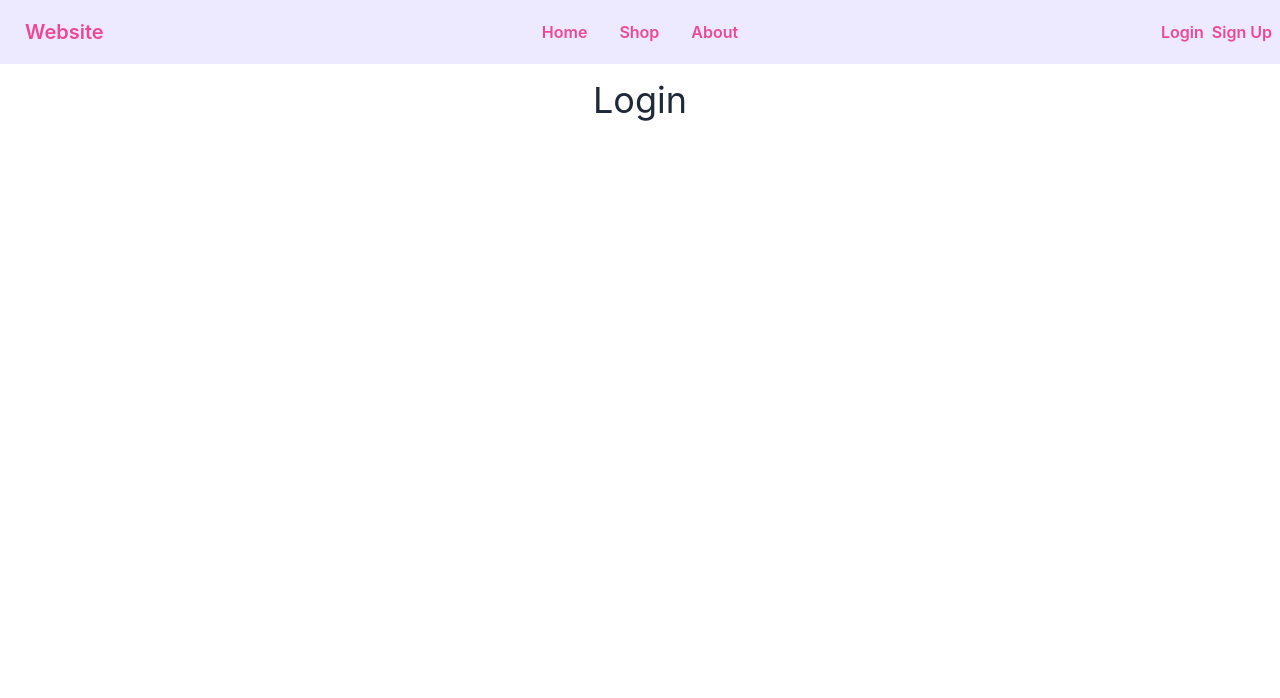
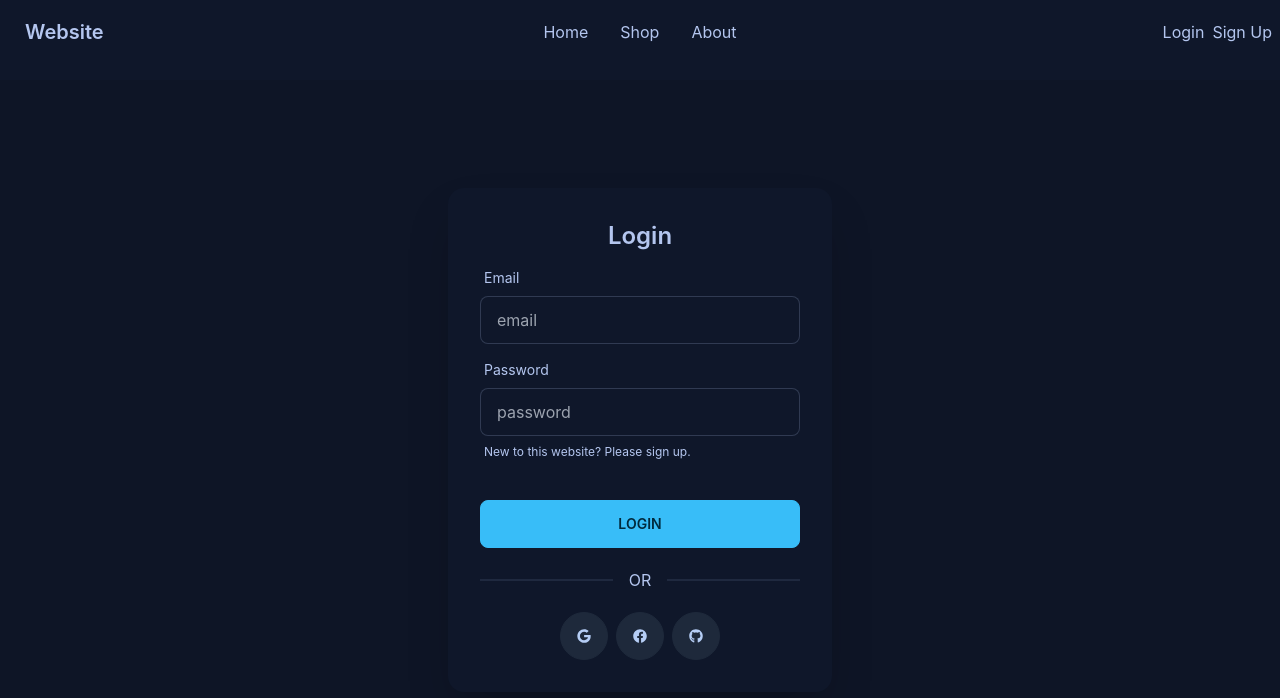
Before and after one commit to Yeshrat-Zerin-Yera/Login-Method-Tailwind-DaisyUI-React, a React (Create React App) app: page /login in a window 1280 px wide. Shown: the top 698 px of the page. Built offline with nearby package versions, Linux system fonts and the light colour scheme; no server answers.

Commit message:
Safety Commit

```diff
--- a/package.json
+++ b/package.json
@@ -3,12 +3,17 @@
   "version": "0.1.0",
   "private": true,
   "dependencies": {
+    "@fortawesome/fontawesome-svg-core": "^6.2.1",
+    "@fortawesome/free-solid-svg-icons": "^6.2.1",
+    "@fortawesome/react-fontawesome": "^0.2.0",
     "@testing-library/jest-dom": "^5.16.5",
     "@testing-library/react": "^13.4.0",
     "@testing-library/user-event": "^13.5.0",
     "daisyui": "^2.42.1",
+    "firebase": "^9.14.0",
     "react": "^18.2.0",
     "react-dom": "^18.2.0",
+    "react-icons": "^4.7.1",
     "react-router-dom": "^6.4.3",
     "react-scripts": "5.0.1",
     "web-vitals": "^2.1.4"
--- a/public/index.html
+++ b/public/index.html
@@ -1,14 +1,12 @@
 <!DOCTYPE html>
-<html lang="en">
+<html lang="en" data-theme="night">
+
 <head>
   <meta charset="utf-8" />
   <link rel="icon" href="%PUBLIC_URL%/favicon.ico" />
   <meta name="viewport" content="width=device-width, initial-scale=1" />
   <meta name="theme-color" content="#000000" />
-    <meta
-      name="description"
-      content="Web site created using create-react-app"
-    />
+  <meta name="description" content="Web site created using create-react-app" />
   <link rel="apple-touch-icon" href="%PUBLIC_URL%/logo192.png" />
   <!--
       manifest.json provides metadata used when your web app is installed on a
@@ -26,6 +24,7 @@
     -->
   <title>React App</title>
 </head>
+
 <body>
   <noscript>You need to enable JavaScript to run this app.</noscript>
   <div id="root"></div>
@@ -40,4 +39,5 @@
       To create a production bundle, use `npm run build` or `yarn build`.
     -->
 </body>
+
 </html>
--- a/src/App.js
+++ b/src/App.js
@@ -6,6 +6,7 @@ import Shop from './components/Shop/Shop';
 import About from './components/About/About';
 import Login from './components/Login/Login';
 import SignUp from './components/SignUp/SignUp';
+import PrivateRoute from './routes/PrivateRoute';
 
 function App() {
   const router = createBrowserRouter([
@@ -19,7 +20,7 @@ function App() {
         },
         {
           path: '/shop',
-          element: <Shop></Shop>
+          element: <PrivateRoute><Shop></Shop></PrivateRoute>
         },
         {
           path: '/about',
--- a/src/components/Header/Header.js
+++ b/src/components/Header/Header.js
@@ -1,9 +1,12 @@
-import React from 'react';
+import React, { useContext } from 'react';
 import { Link } from 'react-router-dom';
+import { AuthContext } from '../../contexts/UserContext';
 
 const Header = () => {
+    const { user, logOut } = useContext(AuthContext);
+
     return (
-        <div className="navbar bg-violet-100 text-pink-500 font-semibold mb-4">
+        <div className="navbar mb-4">
             <div className="navbar-start">
                 <div className="dropdown">
                     <label tabIndex={0} className="btn btn-ghost lg:hidden">
@@ -25,8 +28,16 @@ const Header = () => {
                 </ul>
             </div>
             <div className="navbar-end">
-                <Link className='rounded-md mr-2' to='/login'>Login</Link>
-                <Link className='rounded-md' to='/signup'>Sign Up</Link>
+                {
+                    user?.uid || user?.email
+                        ?
+                        <Link className='rounded-md mr-2' onClick={logOut}>Sign Out</Link>
+                        :
+                        <>
+                            <Link className='rounded-md mr-2' to='/login'>Login</Link>
+                            <Link className='rounded-md' to='/signup'>Sign Up</Link>
+                        </>
+                }
             </div>
         </div>
     );
--- a/src/components/Login/Login.js
+++ b/src/components/Login/Login.js
@@ -1,9 +1,62 @@
-import React from 'react';
+import React, { useContext } from 'react';
+import { Link, useNavigate } from 'react-router-dom';
+import { FaGoogle, FaFacebook, FaGithub } from 'react-icons/fa';
+import { AuthContext } from '../../contexts/UserContext';
 
 const Login = () => {
+    const { signIn } = useContext(AuthContext);
+    const navigate = useNavigate();
+
+    const handleSubmit = event => {
+        event.preventDefault();
+        const form = event.target;
+        const email = form.email.value;
+        const password = form.password.value;
+        console.log(email, password);
+        signIn(email, password)
+            .then(result => {
+                const user = result.user;
+                console.log(user);
+                form.reset();
+                navigate('/');
+            })
+            .catch(error => {
+                console.error(error);
+                alert(error.message);
+            })
+    }
+
     return (
-        <div>
-            <h1 className='text-4xl'>Login</h1>
+        <div className="hero min-h-[90vh] bg-base-200">
+            <div className="card flex-shrink-0 w-full max-w-sm shadow-2xl bg-base-100">
+                <form onSubmit={handleSubmit} className="card-body">
+                    <h2 className='text-2xl font-semibold'>Login</h2>
+                    <div className="form-control">
+                        <label className="label">
+                            <span className="label-text">Email</span>
+                        </label>
+                        <input type="email" placeholder="email" name='email' className="input input-bordered" required />
+                    </div>
+                    <div className="form-control">
+                        <label className="label">
+                            <span className="label-text">Password</span>
+                        </label>
+                        <input type="password" placeholder="password" name='password' className="input input-bordered" required />
+                        <label className="label">
+                            <Link className="label-text-alt link link-hover" to='/signup'>New to this website? Please sign up.</Link>
+                        </label>
+                    </div>
+                    <div className="form-control mt-6">
+                        <button className="btn btn-primary">Login</button>
+                    </div>
+                    <div className="divider">OR</div>
+                    <div>
+                        <button className='btn btn-circle'><FaGoogle /></button>
+                        <button className='btn btn-circle mx-2'><FaFacebook /></button>
+                        <button className='btn btn-circle'><FaGithub /></button>
+                    </div>
+                </form>
+            </div>
         </div>
     );
 };
--- a/src/components/SignUp/SignUp.js
+++ b/src/components/SignUp/SignUp.js
@@ -1,9 +1,68 @@
-import React from 'react';
+import React, { useContext, useState } from 'react';
+import { Link, useLocation, useNavigate } from 'react-router-dom';
+import { FaGoogle, FaFacebook, FaGithub } from 'react-icons/fa';
+import { AuthContext } from '../../contexts/UserContext';
 
 const SignUp = () => {
+    const { createUser } = useContext(AuthContext);
+    const navigate = useNavigate();
+    const location = useLocation();
+    const from = location.state?.from?.pathname || '/';
+
+    const handleSubmit = event => {
+        event.preventDefault();
+        const form = event.target;
+        const email = form.email.value;
+        const password = form.password.value;
+        console.log(email, password);
+        if (password.length < 6) {
+            alert('Password must be at least 6 character.');
+            return;
+        }
+        createUser(email, password)
+            .then(result => {
+                const user = result.user;
+                console.log(user);
+                form.reset();
+                navigate(from, { replace: true });
+            })
+            .catch(error => {
+                console.error(error);
+                alert(error.message);
+            })
+    }
+
     return (
-        <div>
-            <h1 className='text-4xl'>Sign Up</h1>
+        <div className="hero min-h-[90vh] bg-base-200">
+            <div className="card flex-shrink-0 w-full max-w-sm shadow-2xl bg-base-100">
+                <form onSubmit={handleSubmit} className="card-body">
+                    <h2 className='text-2xl font-semibold'>Sign Up</h2>
+                    <div className="form-control">
+                        <label className="label">
+                            <span className="label-text">Email</span>
+                        </label>
+                        <input type="email" placeholder="email" name='email' className="input input-bordered" required />
+                    </div>
+                    <div className="form-control">
+                        <label className="label">
+                            <span className="label-text">Password</span>
+                        </label>
+                        <input type="password" placeholder="password" name='password' className="input input-bordered" required />
+                        <label className="label">
+                            <Link className="label-text-alt link link-hover" to='/login'>Already have an account? Please login.</Link>
+                        </label>
+                    </div>
+                    <div className="form-control mt-6">
+                        <button className="btn btn-primary">Sign Up</button>
+                    </div>
+                    <div className="divider">OR</div>
+                    <div>
+                        <button className='btn btn-circle'><FaGoogle /></button>
+                        <button className='btn btn-circle mx-2'><FaFacebook /></button>
+                        <button className='btn btn-circle'><FaGithub /></button>
+                    </div>
+                </form>
+            </div>
         </div>
     );
 };
--- /dev/null
+++ b/src/contexts/UserContext.js
@@ -0,0 +1,47 @@
+import React, { createContext, useEffect, useState } from 'react';
+import { createUserWithEmailAndPassword, getAuth, onAuthStateChanged, signInWithEmailAndPassword, signOut } from 'firebase/auth';
+import app from '../firebase/firebase.config';
+
+export const AuthContext = createContext();
+const auth = getAuth(app);
+
+const UserContext = ({ children }) => {
+    const [user, setUser] = useState(null);
+    const [loading, setLoading] = useState(true);
+
+    const createUser = (email, password) => {
+        setLoading(true);
+        return createUserWithEmailAndPassword(auth, email, password);
+    }
+
+    const signIn = (email, password) => {
+        setLoading(true);
+        return signInWithEmailAndPassword(auth, email, password);
+    }
+
+    const logOut = () => {
+        setLoading(true);
+        return signOut(auth);
+    }
+
+    useEffect(() => {
+        const unsubscribe = onAuthStateChanged(auth, currentUser => {
+            console.log(currentUser);
+            setUser(currentUser);
+            setLoading(false);
+        })
+        return () => unsubscribe();
+    }, []);
+
+    const authInfo = { user, loading, createUser, signIn, logOut };
+
+    return (
+        <div>
+            <AuthContext.Provider value={authInfo}>
+                {children}
+            </AuthContext.Provider>
+        </div>
+    );
+};
+
+export default UserContext;
--- /dev/null
+++ b/src/firebase/firebase.config.js
@@ -0,0 +1,18 @@
+// Import the functions you need from the SDKs you need
+import { initializeApp } from "firebase/app";
+// TODO: Add SDKs for Firebase products that you want to use
+// https://firebase.google.com/docs/web/setup#available-libraries
+
+// Your web app's Firebase configuration
+const firebaseConfig = {
+    apiKey: "AIzaSyCMCSmx1xtn20bOnMewsGIuP1GK9Z9uPXY",
+    authDomain: "loginmethodtailwinddaisyreact.firebaseapp.com",
+    projectId: "loginmethodtailwinddaisyreact",
+    storageBucket: "loginmethodtailwinddaisyreact.appspot.com",
+    messagingSenderId: "1025112722989",
+    appId: "1:1025112722989:web:33aef8b4b5ff279e4272a4"
+};
+
+// Initialize Firebase
+const app = initializeApp(firebaseConfig);
+export default app;
--- a/src/index.js
+++ b/src/index.js
@@ -3,11 +3,14 @@ import ReactDOM from 'react-dom/client';
 import './index.css';
 import App from './App';
 import reportWebVitals from './reportWebVitals';
+import UserContext from './contexts/UserContext';
 
 const root = ReactDOM.createRoot(document.getElementById('root'));
 root.render(
   <React.StrictMode>
-    <App />
+    <UserContext>
+      <App />
+    </UserContext>
   </React.StrictMode>
 );
 
--- /dev/null
+++ b/src/routes/PrivateRoute.js
@@ -0,0 +1,17 @@
+import React, { useContext } from 'react';
+import { Navigate, useLocation } from 'react-router-dom';
+import { AuthContext } from '../contexts/UserContext';
+
+const PrivateRoute = ({ children }) => {
+    const { user, loading } = useContext(AuthContext);
+    const location = useLocation();
+    if (loading) {
+        return <div className='text-2xl text-center pt-6'>Loading...</div>
+    }
+    if (user && user.uid) {
+        return children;
+    }
+    return <Navigate to='/login' state={{ from: location }} replace></Navigate>
+};
+
+export default PrivateRoute;
```
Also changed, not shown: 1 other file (tests, documents, lock files or other folders). Lines whose indentation alone changed are shown as unchanged.
